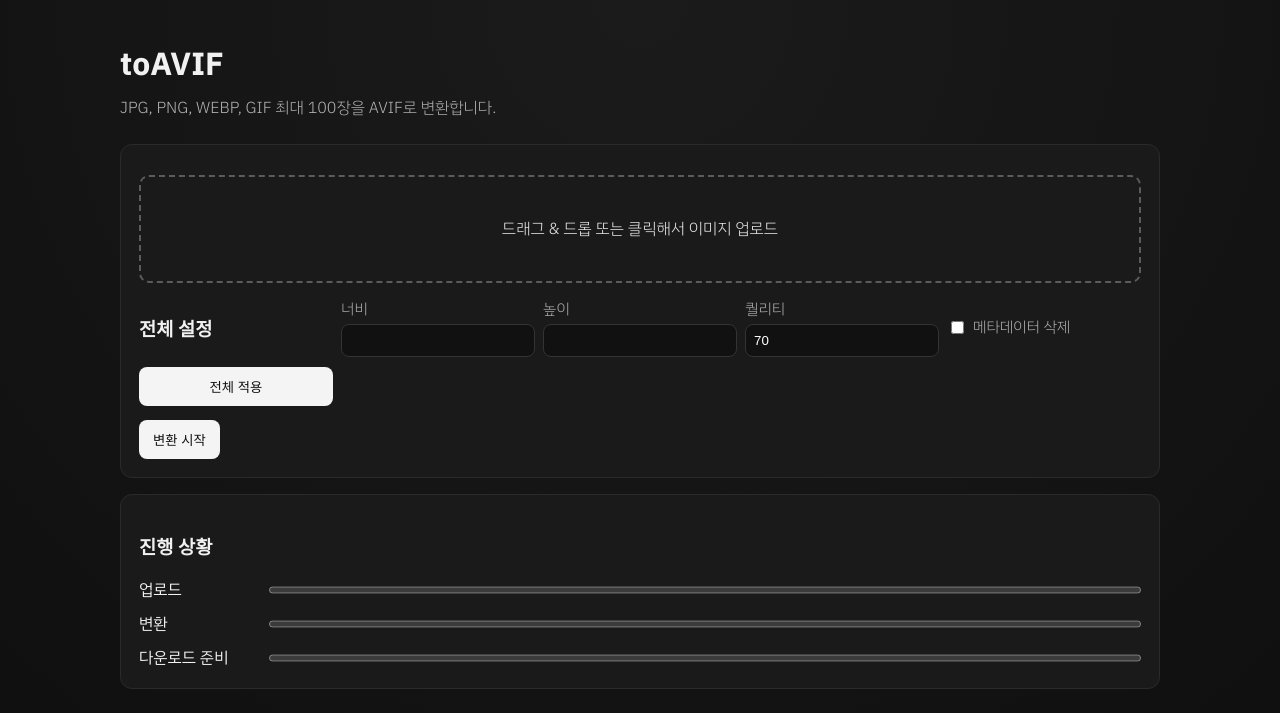
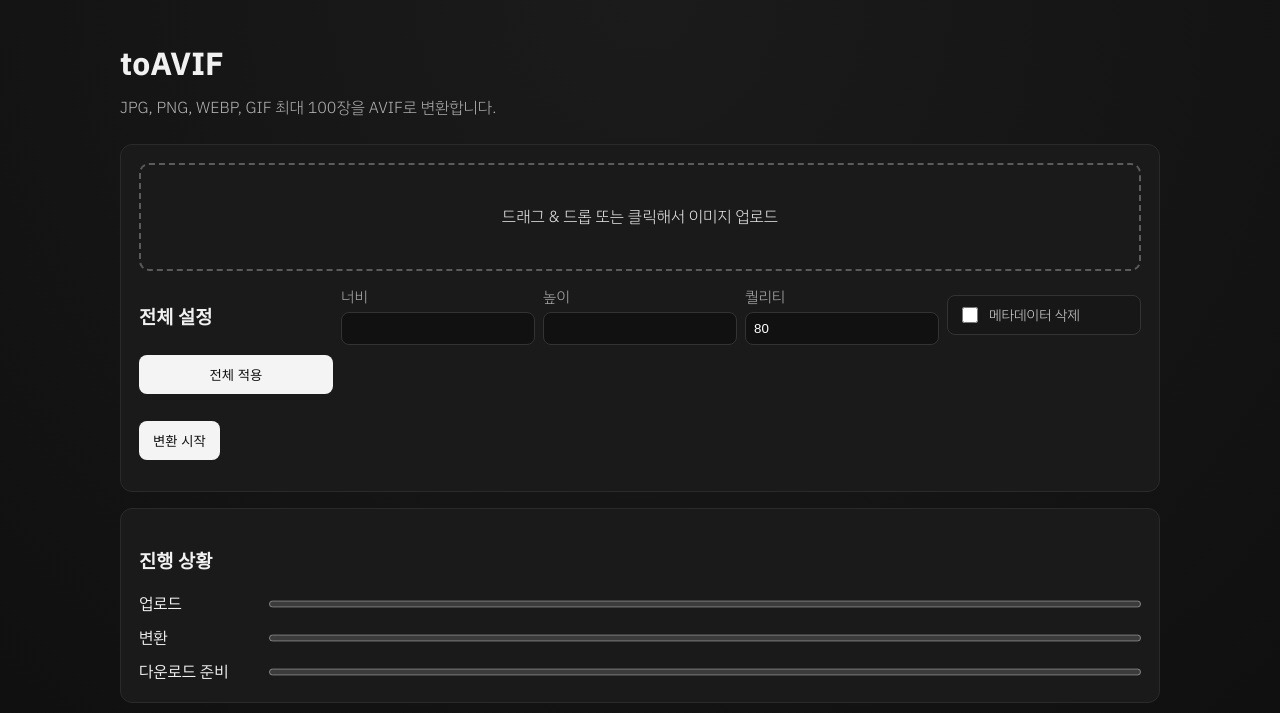
Before and after one commit to HaeengIn/toAVIF, a FastAPI app: page / in a window 1280 px wide. Shown: the top 713 px of the page. Run offline with FastAPI, Linux system fonts and the light colour scheme; some libraries are stand-ins or nearby versions; some web fonts are replaced.

Commit message:
Improve global settings UX, progress handling, and Turnstile layout

```diff
--- a/static/css/index.css
+++ b/static/css/index.css
@@ -68,6 +68,25 @@ h1 {
   gap: 6px;
 }
 
+.meta-checkbox {
+  display: inline-flex !important;
+  align-items: center;
+  gap: 8px !important;
+  min-height: 40px;
+  border: 1px solid #333;
+  border-radius: 8px;
+  background: #171717;
+  color: #dcdcdc !important;
+  padding: 8px 10px;
+  font-size: 14px !important;
+}
+
+.meta-checkbox input[type="checkbox"] {
+  width: 16px;
+  height: 16px;
+  accent-color: #7aa2ff;
+}
+
 .global-settings input {
   background: #111;
   border: 1px solid #333;
@@ -103,6 +122,9 @@ h1 {
   margin-top: 14px;
   display: flex;
   gap: 8px;
+  align-items: center;
+  justify-content: space-between;
+  flex-wrap: wrap;
 }
 
 .progress-wrap {
@@ -119,7 +141,10 @@ progress {
 }
 
 .turnstile-wrapper {
-  margin-bottom: 12px;
+  min-height: 65px;
+  display: flex;
+  align-items: center;
+  justify-content: flex-end;
 }
 
 .mouse-glow {
--- a/static/js/index.js
+++ b/static/js/index.js
@@ -44,7 +44,7 @@ function handleFiles(files) {
       continue;
     }
     state.files.push(file);
-    state.settings[String(state.files.length - 1)] = { width: '', height: '', quality: 70, remove_metadata: false };
+    state.settings[String(state.files.length - 1)] = { width: '', height: '', quality: 80, remove_metadata: false };
   }
   renderPreview();
 }
@@ -60,7 +60,7 @@ function renderPreview() {
         <input type='number' data-key='width' data-idx='${idx}' value='${settings.width}' placeholder='너비'>
         <input type='number' data-key='height' data-idx='${idx}' value='${settings.height}' placeholder='높이'>
         <input type='number' data-key='quality' data-idx='${idx}' value='${settings.quality}' min='1' max='100' placeholder='퀄리티'>
-        <label><input type='checkbox' data-key='remove_metadata' data-idx='${idx}' ${settings.remove_metadata ? 'checked' : ''}> 메타데이터 삭제</label>
+        <label class='meta-checkbox'><input type='checkbox' data-key='remove_metadata' data-idx='${idx}' ${settings.remove_metadata ? 'checked' : ''}> <span>메타데이터 삭제</span></label>
       </div>`;
     previewList.appendChild(wrap);
   });
@@ -74,42 +74,57 @@ function renderPreview() {
   });
 }
 
-document.getElementById('applyGlobalBtn').addEventListener('click', () => {
+function applyGlobalSettings() {
   const width = document.getElementById('globalWidth').value;
   const height = document.getElementById('globalHeight').value;
-  const quality = document.getElementById('globalQuality').value || 70;
+  const quality = document.getElementById('globalQuality').value || 80;
   const remove = document.getElementById('globalRemoveMetadata').checked;
   Object.keys(state.settings).forEach((k) => {
     state.settings[k] = { width, height, quality, remove_metadata: remove };
   });
   renderPreview();
+}
+
+document.getElementById('applyGlobalBtn').addEventListener('click', applyGlobalSettings);
+
+['globalWidth', 'globalHeight', 'globalQuality'].forEach((id) => {
+  document.getElementById(id).addEventListener('keydown', (e) => {
+    if (e.key === 'Enter') {
+      e.preventDefault();
+      applyGlobalSettings();
+    }
   });
+});
+
+function setProgress(upload, convert, download) {
+  uploadProgress.value = upload;
+  convertProgress.value = convert;
+  downloadProgress.value = download;
+}
 
 convertBtn.addEventListener('click', async () => {
   if (!state.turnstileToken) return alert('캡챠 인증 후 변환을 시작해주세요.');
   if (state.files.length === 0) return alert('업로드된 파일이 없습니다.');
 
-  uploadProgress.value = 25;
+  setProgress(10, 0, 0);
   const formData = new FormData();
   state.files.forEach((f) => formData.append('files', f));
   formData.append('settings_json', JSON.stringify(state.settings));
   formData.append('remove_metadata_all', document.getElementById('globalRemoveMetadata').checked ? 'true' : 'false');
   formData.append('turnstile_token', state.turnstileToken);
 
-  uploadProgress.value = 60;
-  convertProgress.value = 20;
+  try {
+    setProgress(35, 5, 0);
     const resp = await fetch('/api/convert', { method: 'POST', body: formData });
-  uploadProgress.value = 100;
+    setProgress(100, 45, 10);
 
     if (!resp.ok) {
       const errorData = await resp.json();
-    alert(errorData.detail || '변환 중 오류가 발생했습니다.');
-    return;
+      throw new Error(errorData.detail || '변환 중 오류가 발생했습니다.');
     }
 
-  convertProgress.value = 100;
-  downloadProgress.value = 35;
     const data = await resp.json();
+    setProgress(100, 100, 55);
     state.conversionId = data.conversion_id;
     resultList.innerHTML = '';
     data.converted.forEach((item) => {
@@ -126,8 +141,13 @@ convertBtn.addEventListener('click', async () => {
       zipDownloadBtn.classList.add('hidden');
     }
 
-  downloadProgress.value = 100;
+    setProgress(100, 100, 100);
     resultSection.classList.remove('hidden');
+  } catch (error) {
+    console.error(error);
+    alert(error.message || '변환 중 오류가 발생했습니다.');
+    setProgress(0, 0, 0);
+  }
 });
 
 resetBtn.addEventListener('click', async () => {
--- a/templates/index.html
+++ b/templates/index.html
@@ -25,9 +25,6 @@
     <p class="desc">JPG, PNG, WEBP, GIF 최대 {{ max_files }}장을 AVIF로 변환합니다.</p>
 
     <section id="uploadSection" class="card">
-        <div id="turnstileWrapper" class="turnstile-wrapper">
-            <div class="cf-turnstile" data-sitekey="{{ turnstile_site_key }}" data-callback="onTurnstileSuccess"></div>
-        </div>
         <div id="dropZone" class="drop-zone">
             <input id="fileInput" type="file" accept=".jpg,.jpeg,.png,.webp,.gif" multiple>
             <p>드래그 & 드롭 또는 클릭해서 이미지 업로드</p>
@@ -36,13 +33,16 @@
             <h3>전체 설정</h3>
             <label>너비 <input type="number" id="globalWidth" min="1"></label>
             <label>높이 <input type="number" id="globalHeight" min="1"></label>
-            <label>퀄리티 <input type="number" id="globalQuality" value="70" min="1" max="100"></label>
-            <label><input type="checkbox" id="globalRemoveMetadata"> 메타데이터 삭제</label>
+            <label>퀄리티 <input type="number" id="globalQuality" value="80" min="1" max="100"></label>
+            <label class="meta-checkbox"><input type="checkbox" id="globalRemoveMetadata"> <span>메타데이터 삭제</span></label>
             <button id="applyGlobalBtn" type="button">전체 적용</button>
         </div>
         <div id="previewList" class="preview-list"></div>
         <div class="action-row">
             <button id="convertBtn" type="button">변환 시작</button>
+            <div id="turnstileWrapper" class="turnstile-wrapper">
+                <div class="cf-turnstile" data-sitekey="{{ turnstile_site_key }}" data-callback="onTurnstileSuccess"></div>
+            </div>
         </div>
     </section>
 
```
Lines whose indentation alone changed are shown as unchanged.
